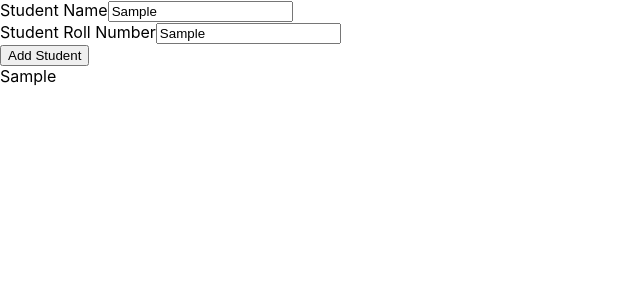
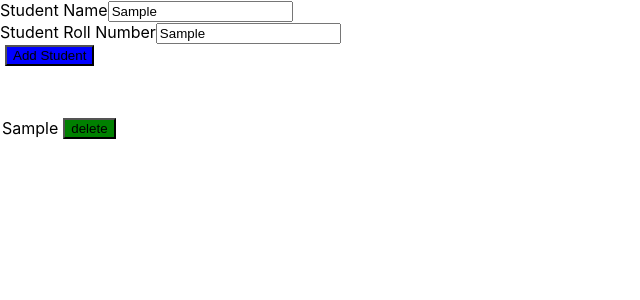
Before and after one commit to saadwaqas688/saadwork, a React (Create React App) app: page / in a window 1280 px wide. Both pictures are taken after typing "Sample", "Sample" into the empty fields and a click on the button "Add Student". Shown: the top 300 px of the page, without its empty margins (0-640 px from the left). Built offline with nearby package versions, Linux system fonts and the light colour scheme.

Commit message:
Your commit message

```diff
--- a/src/App.js
+++ b/src/App.js
@@ -21,7 +21,16 @@ function App() {
     };
 
     setStudents([...students, studentObject]);
-    console.log(studentObject);
+
+  }
+
+
+  function deleteStudent(rollNumber) {
+    alert(rollNumber)
+    let tempStudents=[...students]
+     tempStudents=tempStudents.filter((element)=>element.rollNumber!==rollNumber)
+    setStudents(tempStudents);
+
   }
 
   return (
@@ -42,15 +51,23 @@ function App() {
         onChange={handleChangeStudentRollNumber}
       />
       <br></br>
-      <button onClick={addStudent}>Add Student</button>
+      <button style={{marginLeft:"5px",background:"blue"}} onClick={addStudent}>Add Student</button>
+
       <div>
+        <table>
       {
         students.map((element)=> {
           return(
+            <div style={{display:"flex",marginTop:"50px"}}>
             <div> {element.name}</div>
+            <button style={{marginLeft:"5px",background:"green"}} onClick={()=>deleteStudent(element.rollNumber)}>delete</button>
+            </div>
+
+
           )
         })
       }
+      </table>
       </div>
 
     </div>
@@ -59,3 +76,112 @@ function App() {
 }
 
 export default App;
+
+
+
+
+
+// import { useState } from "react";
+
+// const divStyle = {
+//   display: 'flex',
+//   flexDirection: 'column',
+//   justifyContent: 'center',
+//   alignItems: 'center',
+//   backgroundColor: 'yellow',
+//   width: '100%',
+//   height: '700px',
+// };
+
+// const countStyle = {
+//   marginBottom: '10px',
+//   fontSize: '100px',
+// };
+
+
+// const buttonStyle = {
+//   marginBottom: '10px',
+//   padding: '10px 20px',
+//   backgroundColor: 'orange',
+//   color: 'white',
+//   border: 'none',
+//   borderRadius: '4px',
+//   fontSize: '16px',
+//   cursor: 'pointer',
+// };
+
+// function App() {
+//   const [count, setCount] = useState(0);
+
+
+//   function handleIncrement() {
+//     let newCount=count+1
+//     setCount(newCount);
+//   }
+
+//   function handleDecrement() {
+//     let newCount=count-1
+//     setCount(newCount);
+//    }
+
+
+//   return (
+//     <div style={divStyle}>
+//     <h3 style={countStyle}>{count}</h3>
+//     <button style={buttonStyle} onClick={handleIncrement}>Increment</button>
+//     <button style={buttonStyle} onClick={handleDecrement}>Decrement</button>
+//     </div>
+//   );
+// }
+
+// export default App;
+
+
+
+
+
+
+
+// import React, { useState } from 'react';
+
+// const App = () => {
+//   const [isOn, setIsOn] = useState(false);
+
+//   const bulbStyle = {
+//     width: '100px',
+//     height: '100px',
+//     borderRadius: '50%',
+//     backgroundColor: isOn ? 'yellow' : 'gray',
+//     boxShadow: isOn ? '0 0 10px yellow' : 'none',
+//     margin: '20px',
+//   };
+
+//   const buttonStyle = {
+//     padding: '10px 20px',
+//     backgroundColor: 'lightblue',
+//     color: 'white',
+//     border: 'none',
+//     borderRadius: '4px',
+//     fontSize: '16px',
+//     cursor: 'pointer',
+//     marginRight: '10px',
+//   };
+
+//   const handleTurnOn = () => {
+//     setIsOn(true);
+//   };
+
+//   const handleTurnOff = () => {
+//     setIsOn(false);
+//   };
+
+//   return (
+//     <div>
+//       <div style={bulbStyle}></div>
+//       <button style={buttonStyle} onClick={handleTurnOn}>On</button>
+//       <button style={buttonStyle} onClick={handleTurnOff}>Off</button>
+//     </div>
+//   );
+// };
+
+// export default App;
```
